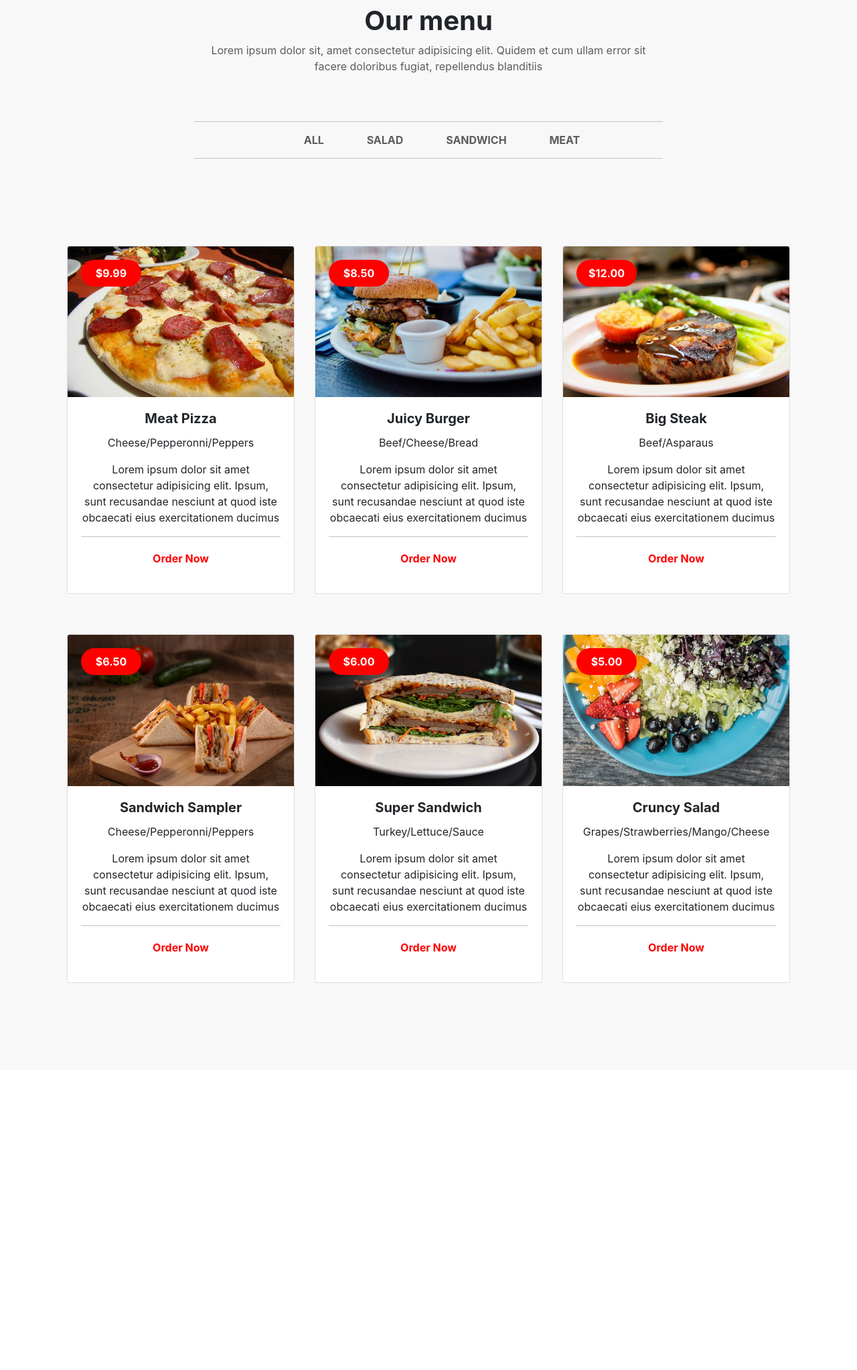
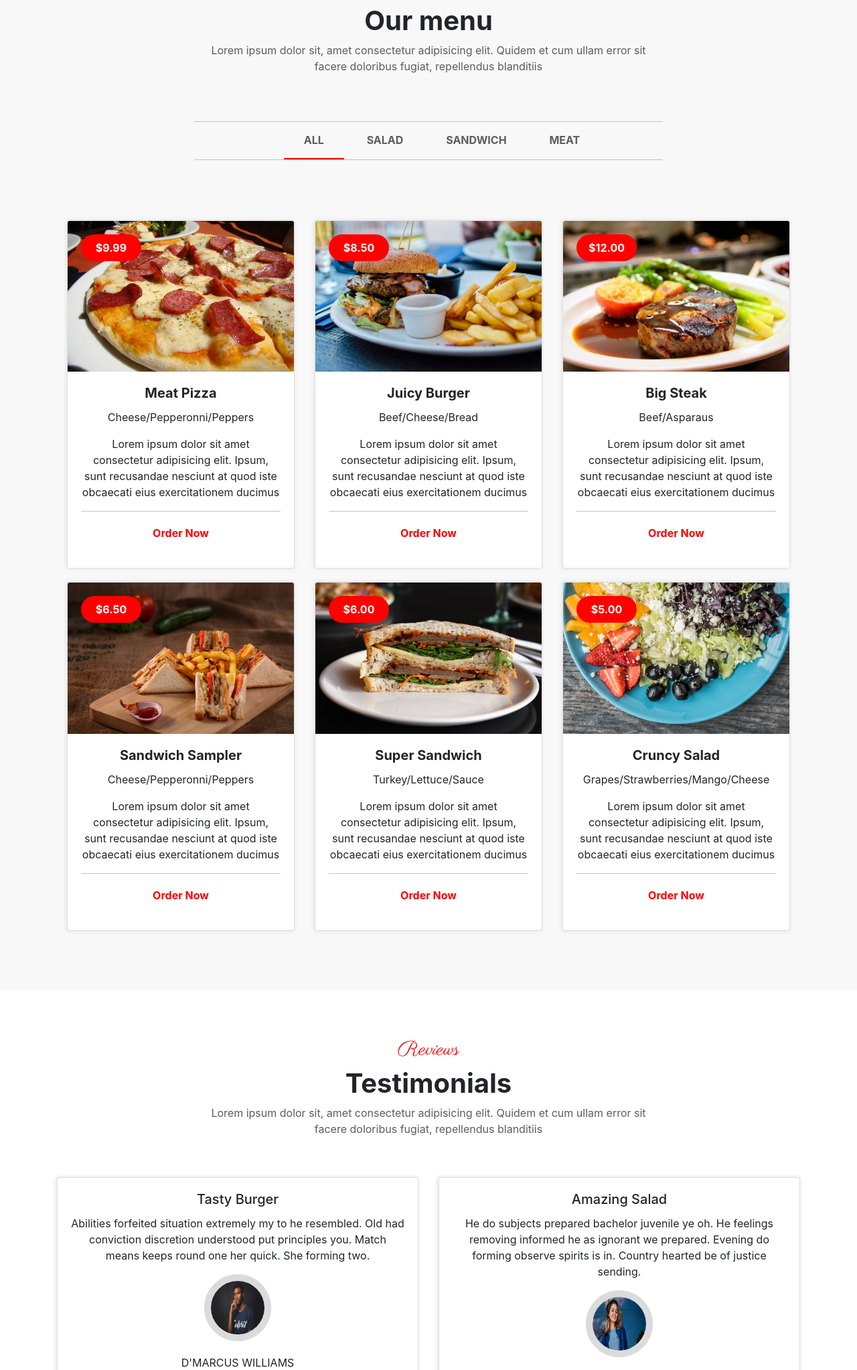
Before and after one commit to jondisla/fancyres, a PHP site: page / in a window 1280 px wide. Shown: the part 1893-3939 px from the top of the page at 67% size. Before the commit the page ends 3361 px from the top, so only its background shows below. Run offline with PHP 8.4, Linux system fonts and the light colour scheme; style sheets or scripts are compiled from the project's sources; some libraries are stand-ins or nearby versions.

Commit message:
add reviews

```diff
--- a/includes/header.php
+++ b/includes/header.php
@@ -15,6 +15,8 @@
     <link rel="stylesheet" href="./public/views/story/story.css?v=<?php echo rand().+3 ?>">
     <!-- short-menu -->
     <link rel="stylesheet" href="./public/views/short-menu/short-menu.css?v=<?php echo rand().+4 ?>">
+    <!-- reviews -->
+    <link rel="stylesheet" href="./public/views/reviews/reviews.css?v=<?php echo rand().+5 ?>">
     <!-- End CSS -->
 
     <!-- Google Fonts -->
--- a/index.php
+++ b/index.php
@@ -8,6 +8,8 @@
 <?php include './public/views/story/story.php'?>
 <!-- short menu -->
 <?php include './public/views/short-menu/short-menu.php'?>
+<!-- reviews -->
+<?php include './public/views/reviews/reviews.php'?>
 
 
 
--- /dev/null
+++ b/public/views/reviews/reviews.css
@@ -0,0 +1,43 @@
+.reviews .content {
+  padding: 70px 0;
+}
+
+.reviews .content h3 {
+  font-family: 'Parisienne', cursive;
+  color: red;
+  font-size: 30px;
+}
+
+.reviews .content h4 {
+  font-size: 40px;
+  font-weight: bold;
+}
+
+.reviews .content .subtext {
+  width: 700px;
+  margin: 0 auto;
+  color: #5e5c5c;
+}
+
+.reviews .content .card-section {
+  padding: 60px 0;
+}
+
+.reviews .content .card-section .card {
+  -webkit-box-shadow: -1px 0px 5px 2px #ebebeb;
+  box-shadow: -1px 0px 5px 2px #ebebeb;
+}
+
+.reviews .content .card-section .card img {
+  width: 100px;
+  height: 100px;
+  border-radius: 50%;
+  margin: 0 auto;
+  border: 10px solid #dbdbdb;
+}
+
+.reviews .content .card-section .card #review-name {
+  padding: 20px 0;
+  text-transform: uppercase;
+}
+/*# sourceMappingURL=reviews.css.map */
--- /dev/null
+++ b/public/views/reviews/reviews.php
@@ -0,0 +1,42 @@
+<div class="reviews">
+    <div class="container">
+        <div class="content text-center">
+            <h3>Reviews</h3>
+            <h4>Testimonials</h4>
+            <p class="subtext">
+                Lorem ipsum dolor sit, amet consectetur adipisicing elit. Quidem et cum ullam error sit facere doloribus fugiat, repellendus blanditiis
+            </p>
+            <div class="card-section">
+                <div class="row">
+                    <div class="col-lg-6">
+                        <div class="card">
+                            <div class="card-body">
+                                <h5 class="card-title">Tasty Burger</h5>
+                                <p class="card-text">Abilities forfeited situation extremely my to he resembled. Old had conviction discretion understood put principles you. Match means keeps round one her quick. She forming two.</p>
+                                <img class="card-img-top" src="../public/views/reviews/img/2man.jpg" alt="">
+                                <p id="review-name">
+                                    D'Marcus Williams
+                                </p>
+                                <p class="stars">
+
+                                </p>
+                            </div>
+                        </div>
+                    </div>
+                    <div class="col-lg-6">
+                    <div class="card">
+                            <div class="card-body">
+                            <h5 class="card-title">Amazing Salad</h5>
+                                <p class="card-text">He do subjects prepared bachelor juvenile ye oh. He feelings removing informed he as ignorant we prepared. Evening do forming observe spirits is in. Country hearted be of justice sending. </p>
+                                <img class="card-img-top" src="../public/views/reviews/img/girl.jpg" alt="">
+                                <p id="review-name">
+                                    Christina Abrahms
+                                </p>
+                            </div>
+                        </div>
+                    </div>
+                </div>
+            </div>
+        </div>
+    </div>
+</div>
--- /dev/null
+++ b/public/views/reviews/reviews.scss
@@ -0,0 +1,42 @@
+$textGrey : rgb(94, 92, 92);
+
+.reviews{
+    .content{
+        padding: 70px 0;
+        h3{
+            font-family: 'Parisienne', cursive;
+            color: red;
+            font-size: 30px;
+        }
+        h4{
+            font-size: 40px;
+            font-weight: bold;
+        }
+        .subtext{
+            width: 700px;
+            margin: 0 auto;
+            color: $textGrey;
+        }
+
+        //cards
+        .card-section{
+            padding: 60px 0;
+            .card{
+                -webkit-box-shadow: -1px 0px 5px 2px rgba(235,235,235,1);
+            -moz-box-shadow: -1px 0px 5px 2px rgba(235,235,235,1);
+            box-shadow: -1px 0px 5px 2px rgba(235,235,235,1);
+                img{
+                    width: 100px;
+                    height: 100px;
+                    border-radius: 50%;
+                    margin: 0 auto;
+                    border: 10px solid rgb(219, 219, 219);
+                }
+                #review-name{
+                    padding: 20px 0;
+                    text-transform: uppercase;
+                }
+            }
+        }
+    }
+}
--- a/public/views/short-menu/short-menu.css
+++ b/public/views/short-menu/short-menu.css
@@ -42,16 +42,25 @@
   padding: 15px 30px;
 }
 
+.short-menu .content .menu-nav li:hover {
+  cursor: pointer;
+}
+
 .short-menu .content .menu-nav li.active {
   border-bottom: 2px solid red;
 }
 
 .short-menu .content .menu-sec.active {
-  margin: -60px 0;
+  margin: -20px 0;
 }
 
 .short-menu .content .menu-sec .row {
-  margin: 60px 0;
+  margin: 20px 0;
+}
+
+.short-menu .content .menu-sec .card {
+  -webkit-box-shadow: -1px 0px 5px 2px #ebebeb;
+  box-shadow: -1px 0px 5px 2px #ebebeb;
 }
 
 .short-menu .content .menu-sec .menu-price {
--- a/public/views/short-menu/short-menu.php
+++ b/public/views/short-menu/short-menu.php
@@ -8,7 +8,7 @@
             </p>
             <div class="menu-nav">
                 <ul>
-                    <li id="menu-all">ALL</li>
+                    <li id="menu-all" class="active">ALL</li>
                     <li id="menu-salad">SALAD</li>
                     <li id="menu-sandwich">SANDWICH</li>
                     <li id="menu-meat">MEAT</li>
--- a/public/views/short-menu/short-menu.scss
+++ b/public/views/short-menu/short-menu.scss
@@ -32,6 +32,9 @@ $textGrey : rgb(94, 92, 92);
             li{
                 display: inline-block;
                 padding: 15px 30px;
+                &:hover{
+                    cursor:pointer;
+                }
                 &.active{
                     border-bottom:2px solid red;
                 }
@@ -42,10 +45,15 @@ $textGrey : rgb(94, 92, 92);
 
         .menu-sec{
             &.active{
-                margin: -60px 0;
+                margin: -20px 0;
             }
             .row{
-                margin: 60px 0;
+                margin: 20px 0;
+            }
+            .card{
+                -webkit-box-shadow: -1px 0px 5px 2px rgba(235,235,235,1);
+        -moz-box-shadow: -1px 0px 5px 2px rgba(235,235,235,1);
+        box-shadow: -1px 0px 5px 2px rgba(235,235,235,1);
             }
             .card-img-top{
             }
```
Also changed, not shown: public/views/reviews/img/1man.jpg (added), public/views/reviews/img/2man.jpg (added), public/views/reviews/img/girl.jpg (added), 2 other files.
